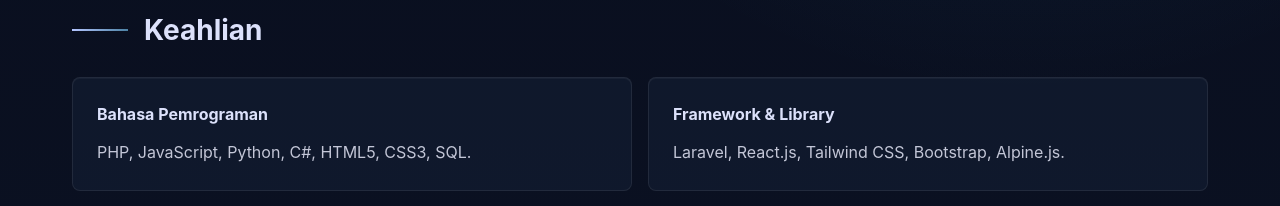
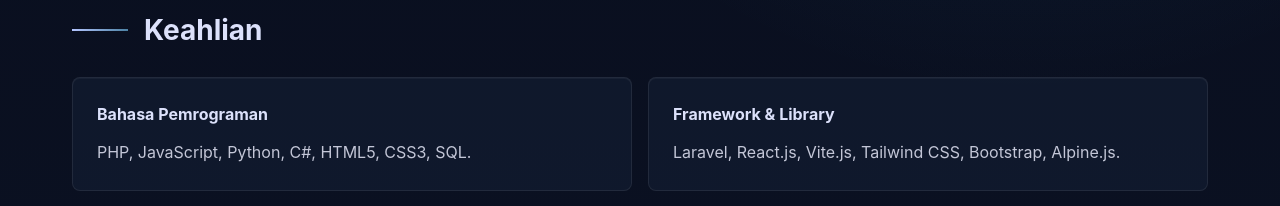
Before and after one commit to Wannn-TZY/portofolio, a React (Vite) app: page / in a window 1280 px wide. Shown: the part 880-1086 px from the top of the page. Built offline with nearby package versions, Linux system fonts and the light colour scheme.

Commit message:
Update CV and skills section to include Vite.js in the framework list

```diff
--- a/src/App.jsx
+++ b/src/App.jsx
@@ -179,7 +179,7 @@
             </div>
             <div className="skill-panel">
               <h3>Framework & Library</h3>
-              <p>Laravel, React.js, Tailwind CSS, Bootstrap, Alpine.js.</p>
+              <p>Laravel, React.js, Vite.js, Tailwind CSS, Bootstrap, Alpine.js.</p>
             </div>
             <div className="skill-panel">
               <h3>Database & Cloud</h3>
```
Also changed, not shown: 1 other file (tests, documents, lock files or other folders).
